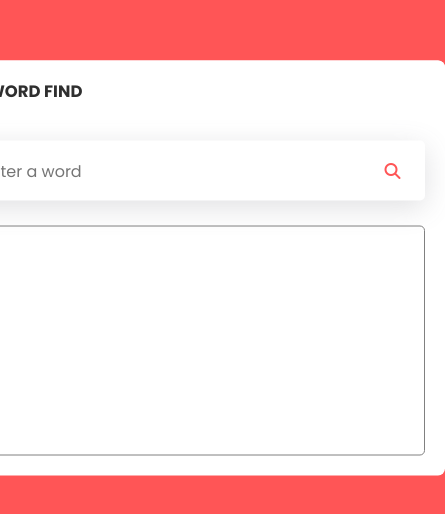
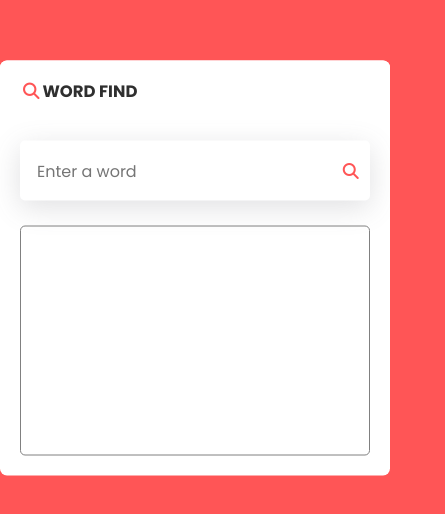
Before and after one commit to jarvisonline/Vanilla_JS_Projects, a website built with Vite: page Synonyms Search App/index.html in a window 390 px wide. Shown: the part 154-668 px from the top of the page, 445 px wide, since content can reach past the window. Built offline with nearby package versions, Linux system fonts and the light colour scheme.

Commit message:
responsive📱

```diff
--- a/Synonyms Search App/style.css
+++ b/Synonyms Search App/style.css
@@ -108,3 +108,9 @@ body {
   left: 50%;
   transform: translate(-50%, -50%);
 }
+
+@media only screen and (max-width: 576px) {
+  .container {
+    width: 100%;
+  }
+}
```
